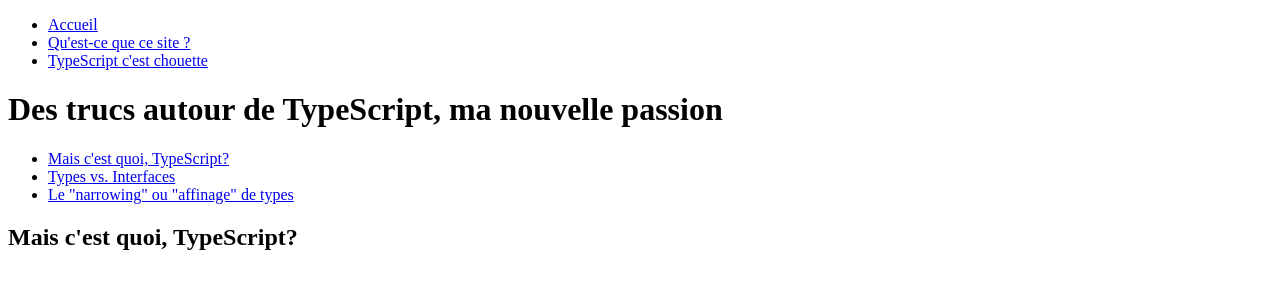
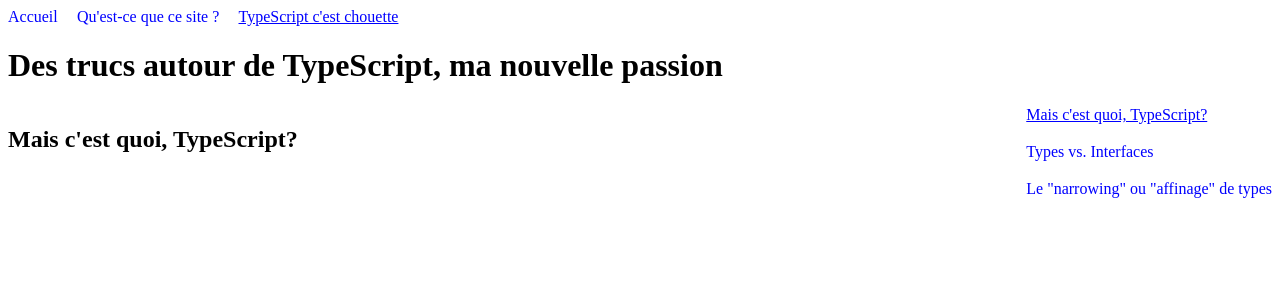
Before and after one commit to djfm/djfm.github.io, a React app: page /typescript in a window 1280 px wide. Shown: the top 300 px of the page. Built offline with nearby package versions, Linux system fonts and the light colour scheme; the HTML template or start-up script is replaced by a standard one.

Commit message:
a bit of styling

```diff
--- a/package.json
+++ b/package.json
@@ -20,6 +20,7 @@
     "@types/react-router": "^5.1.14",
     "@types/react-router-dom": "^5.1.7",
     "@types/react-test-renderer": "^17.0.1",
+    "@types/styled-components": "^5.1.10",
     "@types/webpack": "^5.28.0",
     "@types/webpack-dev-middleware": "^5.0.0",
     "@types/webpack-hot-middleware": "^2.25.4",
@@ -31,6 +32,7 @@
     "react-router": "^5.2.0",
     "react-router-dom": "^5.2.0",
     "react-test-renderer": "^17.0.2",
+    "styled-components": "^5.3.0",
     "ts-node": "^10.0.0",
     "typescript": "^4.3.4",
     "webpack": "^5.40.0",
--- a/src/client/Components/App.tsx
+++ b/src/client/Components/App.tsx
@@ -1,7 +1,7 @@
 import React from 'react';
+import styled from 'styled-components';
 
 import {
-  NavLink,
   Route,
   Switch,
 } from 'react-router-dom';
@@ -10,21 +10,26 @@ import Home from './Home';
 import About from './About';
 import MiscTypeScript from './MiscTypeScript';
 
+import {
+  HUList,
+  NLink,
+} from './Styled';
+
 const App: React.FC = () => (
   <div>
     <div>
       <nav>
-        <ul>
+        <HUList>
           <li>
-            <NavLink to="/" activeClassName="active">Accueil</NavLink>
+            <NLink exact to="/" activeClassName="active">Accueil</NLink>
           </li>
           <li>
-            <NavLink to="/a-propos" activeClassName="active">Qu&apos;est-ce que ce site ?</NavLink>
+            <NLink to="/a-propos" activeClassName="active">Qu&apos;est-ce que ce site ?</NLink>
           </li>
           <li>
-            <NavLink to="/typescript" activeClassName="active">TypeScript c&apos;est chouette</NavLink>
+            <NLink to="/typescript" activeClassName="active">TypeScript c&apos;est chouette</NLink>
           </li>
-        </ul>
+        </HUList>
       </nav>
     </div>
     <Switch>
--- a/src/client/Components/MiscTypeScript.tsx
+++ b/src/client/Components/MiscTypeScript.tsx
@@ -1,11 +1,16 @@
 import React from 'react';
 
 import {
-  NavLink,
   Route,
   Switch,
   useRouteMatch,
 } from 'react-router-dom';
+
+import {
+  VUList,
+  NLink,
+  TwoColumnsRM,
+} from './Styled';
 
 const buildURL = (base: string, additionalSegment: string): string => {
   if (base[base.length - 1] === '/') {
@@ -29,27 +34,7 @@ const MiscTypeScript: React.FC = () => {
   return (
     <main>
       <h1>Des trucs autour de TypeScript, ma nouvelle passion</h1>
-      <nav>
-        <ul>
-          <li>
-            <NavLink exact to={`${url}`} activeClassName="active">
-              {defaultTitle}
-            </NavLink>
-          </li>
-
-          <li>
-            <NavLink to={buildURL(url, typesVsInterfaces)} activeClassName="active">
-              {tviTitle}
-            </NavLink>
-          </li>
-
-          <li>
-            <NavLink to={buildURL(url, typeNarrowing)} activeClassName="active">
-              {tnTitle}
-            </NavLink>
-          </li>
-        </ul>
-      </nav>
+      <TwoColumnsRM>
         <Switch>
           <Route path={`${path}/${typesVsInterfaces}`}>
             <section>
@@ -69,6 +54,28 @@ const MiscTypeScript: React.FC = () => {
             </section>
           </Route>
         </Switch>
+        <nav>
+          <VUList>
+            <li>
+              <NLink exact to={`${url}`} activeClassName="active">
+                {defaultTitle}
+              </NLink>
+            </li>
+
+            <li>
+              <NLink to={buildURL(url, typesVsInterfaces)} activeClassName="active">
+                {tviTitle}
+              </NLink>
+            </li>
+
+            <li>
+              <NLink to={buildURL(url, typeNarrowing)} activeClassName="active">
+                {tnTitle}
+              </NLink>
+            </li>
+          </VUList>
+        </nav>
+      </TwoColumnsRM>
     </main>
   );
 };
--- /dev/null
+++ b/src/client/Components/Styled.ts
@@ -0,0 +1,45 @@
+import { NavLink } from 'react-router-dom';
+
+import styled from 'styled-components';
+
+export const NLink = styled(NavLink)`
+  text-decoration: none;
+  color: blue;
+  &:visited {
+    color: blue;
+  }
+  &.active {
+    text-decoration: underline;
+  }
+`;
+
+export const HUList = styled.nav`
+  display: flex;
+  flex-direction: row;
+  li {
+    list-style: none;
+  }
+  li:not(:first-child) {
+    margin-left: 1.2em;
+  }
+`;
+
+export const VUList = styled.nav`
+  display: flex;
+  flex-direction: column;
+  li {
+    list-style: none;
+  }
+  li:not(:first-child) {
+    margin-top: 1.2em;
+  }
+`;
+
+export const TwoColumnsRM = styled.div`
+  max-width: 1500px;
+  display: flex;
+  flex-direction: row;
+  *:first-child {
+    flex: 1;
+  }
+`;
```
Also changed, not shown: 9 other files (tests, documents, lock files or other folders). Lines whose indentation alone changed are shown as unchanged.
